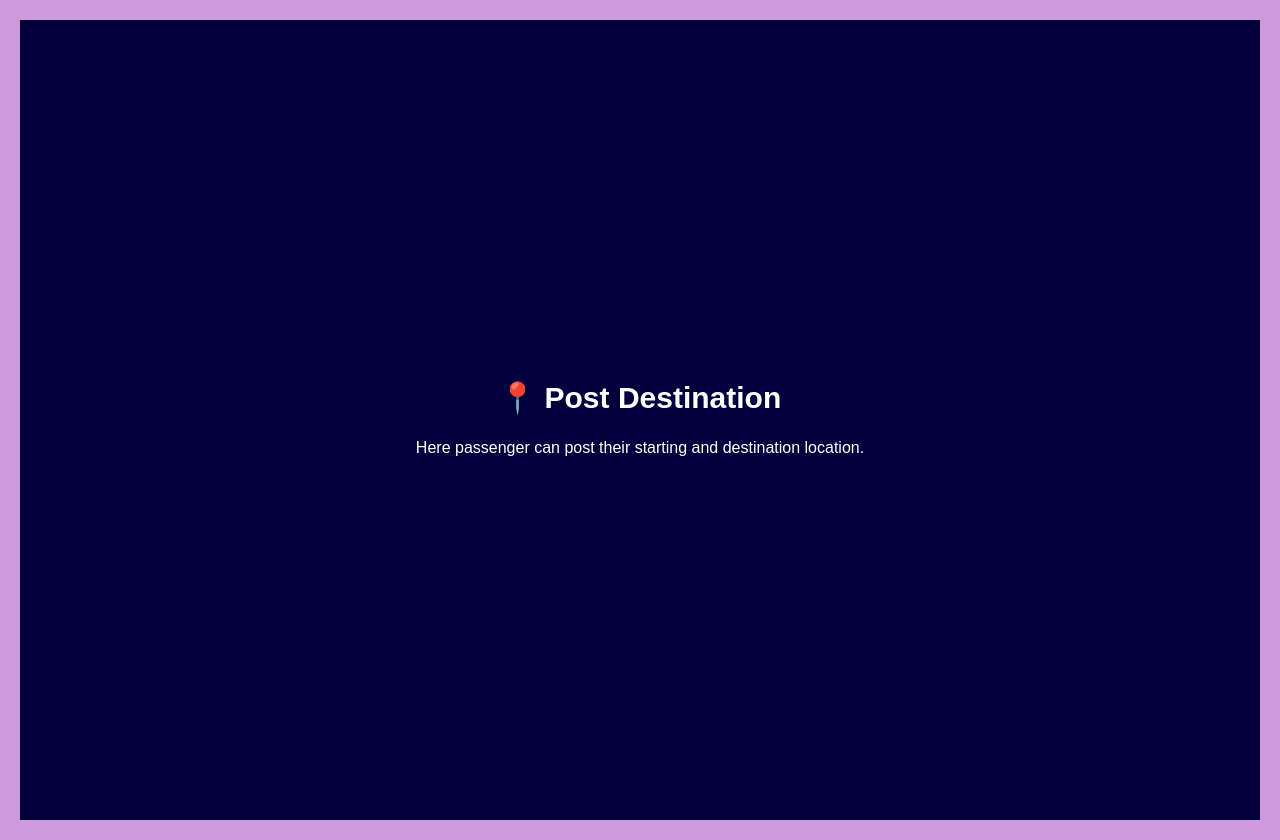
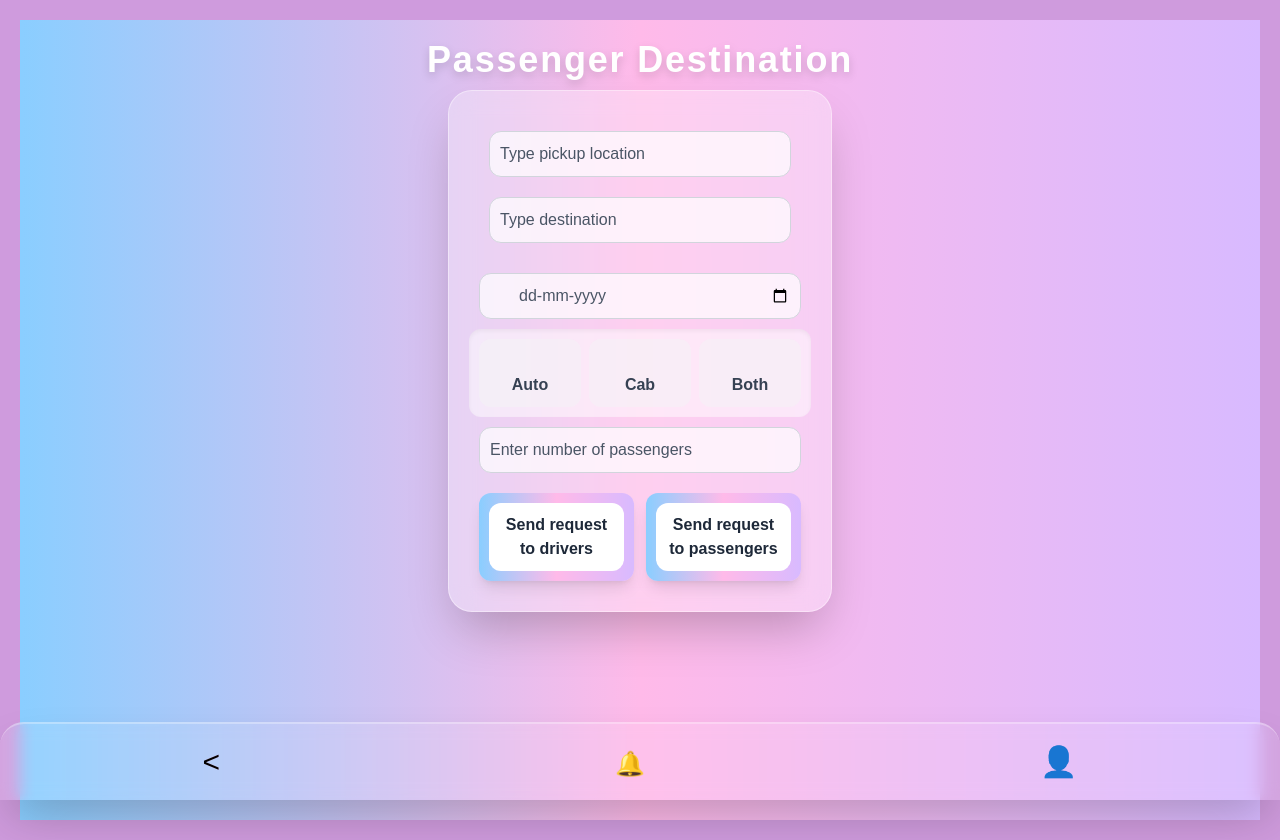
Before and after one commit to ellijane11/DSA-MINI-PROJECT, a Next.js app: page /passenger/destination in a window 1280 px wide. Built offline with nearby package versions, Linux system fonts and the light colour scheme.

Commit message:
Update page.tsx

```diff
--- a/src/app/passenger/destination/page.tsx
+++ b/src/app/passenger/destination/page.tsx
@@ -1,10 +1,231 @@
-import React from "react";
+"use client";
+import React, { useState } from "react";
+import Link from "next/link";
+import { FaMapMarkerAlt, FaCalendarAlt, FaTaxi, FaBusAlt, FaCar } from 'react-icons/fa';
+// Note: You may need to install react-icons: npm install react-icons
 
-export default function DestinationPage() {
+// --- Type Definitions ---
+
+interface FormData {
+    pickup: string;
+    destination: string;
+    date: string;
+    passengers: string;
+    selectedOption: "Auto" | "Cab" | "Both" | "";
+}
+
+interface ButtonWithGradientBorderProps {
+    children: React.ReactNode;
+    type: "submit" | "button";
+    onClick?: (e: React.MouseEvent<HTMLButtonElement>) => void;
+    gradientStyle: string;
+}
+
+interface NavLinkProps {
+    href: string;
+    children: React.ReactNode;
+    gradientStyle: string;
+}
+
+// --- Custom Components ---
+
+const ButtonWithGradientBorder: React.FC<ButtonWithGradientBorderProps> = ({ children, type, onClick, gradientStyle }) => (
+    <div
+        className="flex-1 p-[2px] rounded-xl shadow-lg"
+        style={{ backgroundImage: gradientStyle }}
+    >
+        <button
+            type={type}
+            onClick={onClick}
+            className="w-full py-3 rounded-xl font-bold bg-white text-gray-800 transition-colors duration-200 hover:bg-gray-50 active:bg-gray-100"
+        >
+            {children}
+        </button>
+    </div>
+);
+
+const NavLink: React.FC<NavLinkProps> = ({ href, children, gradientStyle }) => (
+    <Link
+        href={href}
+        className="text-3xl p-2 transition-transform duration-200 hover:scale-110"
+        style={{
+            backgroundImage: gradientStyle,
+            WebkitBackgroundClip: 'text',
+
+            backgroundClip: 'text',
+        }}
+    >
+        {children}
+    </Link>
+);
+
+// --- Main Component ---
+
+export default function PassengerDestination() {
+    const [formData, setFormData] = useState<FormData>({
+        pickup: "",
+        destination: "",
+        date: "",
+        passengers: "",
+        selectedOption: "",
+    });
+
+    const handleInputChange = (e: React.ChangeEvent<HTMLInputElement>) => {
+        const { name, value } = e.target;
+        setFormData(prev => ({ ...prev, [name as keyof FormData]: value }));
+    };
+
+    const handleOptionClick = (option: "Auto" | "Cab" | "Both") => {
+        setFormData(prev => ({ ...prev, selectedOption: option }));
+    };
+
+    const handleSendToPassengers = (e: React.MouseEvent<HTMLButtonElement>) => {
+        e.preventDefault();
+        console.log("Sending to passengers:", formData);
+        alert("Request sent to passengers! (demo placeholder)");
+    };
+
+    const handleSubmit = (e: React.FormEvent) => {
+        e.preventDefault();
+        console.log("Sending to drivers:", formData);
+        alert("Request sent to drivers! (demo placeholder)");
+    };
+
+    const mainGradient = "linear-gradient(to right, var(--btn-grad-start), var(--btn-grad-mid), var(--btn-grad-end))";
+    const btnGradient = "linear-gradient(90deg, #8aceff, #ffbae9, #d8baff)";
+
     return (
-        <div className="h-screen bg-[#01003d] text-white flex flex-col items-center justify-center">
-            <h1 className="text-3xl font-bold mb-4">📍 Post Destination</h1>
-            <p>Here passenger can post their starting and destination location.</p>
+        <div
+            className="min-h-screen text-black flex flex-col items-center pt-10 pb-20 px-4"
+            style={{ backgroundImage: mainGradient }}
+        >
+            {/* Title Section */}
+            <h1 className="text-4xl font-extrabold mb-10 text-white drop-shadow-lg tracking-wider">
+                Passenger Destination
+            </h1>
+
+            {/* Form Card (Frosted Glass Effect) */}
+            <div className="w-full max-w-sm mx-auto p-6 rounded-3xl shadow-2xl backdrop-blur-md bg-white/30 border border-white/40">
+                <form onSubmit={handleSubmit} className="space-y-6">
+
+                    {/* Pickup & Destination */}
+                    <div className="space-y-4">
+                        <div className="relative">
+                            <input
+                                type="text"
+                                id="pickup"
+                                name="pickup"
+                                placeholder="Type pickup location"
+                                required
+                                value={formData.pickup}
+                                onChange={handleInputChange}
+                                className="w-full pl-10 pr-4 py-3 rounded-xl bg-white/70 border border-gray-300 placeholder-gray-600 focus:outline-none focus:ring-2 focus:ring-pink-300 transition"
+                            />
+                            <FaMapMarkerAlt className="absolute left-3 top-1/2 transform -translate-y-1/2 text-pink-500" />
+                        </div>
+
+                        <div className="relative">
+                            <input
+                                type="text"
+                                id="destination"
+                                name="destination"
+                                placeholder="Type destination"
+                                required
+                                value={formData.destination}
+                                onChange={handleInputChange}
+                                className="w-full pl-10 pr-4 py-3 rounded-xl bg-white/70 border border-gray-300 placeholder-gray-600 focus:outline-none focus:ring-2 focus:ring-pink-300 transition"
+                            />
+                            <FaCar className="absolute left-3 top-1/2 transform -translate-y-1/2 text-purple-500" />
+                        </div>
+                    </div>
+
+                    {/* Date Input with FIX for Overlap */}
+                    <div className="relative">
+                        <input
+                            type="date"
+                            id="date"
+                            name="date"
+                            required
+                            value={formData.date}
+                            onChange={handleInputChange}
+                            // FIX: Hide native text when empty and ensure consistent styling
+                            className={`w-full pl-10 pr-4 py-3 rounded-xl bg-white/70 border border-gray-300 text-gray-800 appearance-none focus:outline-none focus:ring-2 focus:ring-pink-300 transition
+                                ${formData.date === "" ? "text-transparent" : ""}`}
+                        />
+                        <FaCalendarAlt className="absolute left-3 top-1/2 transform -translate-y-1/2 text-blue-500 pointer-events-none" />
+                        {/* FIX: Only show custom placeholder if the field is empty (to prevent overlap) */}
+                        {formData.date === "" && (
+                            <span className="absolute left-10 top-1/2 transform -translate-y-1/2 text-gray-600 pointer-events-none">dd-mm-yyyy</span>
+                        )}
+                    </div>
+
+                    {/* Ride Options with FIX for Alignment */}
+                    <div className="flex gap-2 justify-between mt-4 p-2 bg-white/50 rounded-xl shadow-inner">
+                        {/* Define options with a consistent structure */}
+                        {([
+                            { label: "Auto", icon: <FaBusAlt /> },
+                            { label: "Cab", icon: <FaTaxi /> },
+                            { label: "Both", icon: null }
+                        ] as const).map(({ label, icon }) => (
+                            <button
+                                key={label}
+                                type="button"
+                                onClick={() => handleOptionClick(label as "Auto" | "Cab" | "Both")}
+                                className={`flex flex-col items-center flex-1 py-3 rounded-xl font-semibold transition-all duration-200
+                                ${formData.selectedOption === label
+                                    ? "bg-white text-black shadow-lg ring-2 ring-pink-500 transform scale-105"
+                                    : "bg-gray-100/50 text-gray-700 hover:bg-white/80"
+                                }`}
+                            >
+                                {/* FIX: Always render a span with a height to reserve space for the icon */}
+                                <span className="text-xl mb-1 h-6 flex items-center justify-center">
+                                    {icon}
+                                </span>
+                                {label}
+                            </button>
+                        ))}
+                    </div>
+
+                    {/* Passengers Input */}
+                    <div className="relative">
+                        <input
+                            type="number"
+                            id="passengers"
+                            name="passengers"
+                            min="1"
+                            max="10"
+                            placeholder="Enter number of passengers"
+                            required
+                            value={formData.passengers}
+                            onChange={handleInputChange}
+                            className="w-full p-3 rounded-xl bg-white/70 border border-gray-300 placeholder-gray-600 focus:outline-none focus:ring-2 focus:ring-pink-300 transition"
+                        />
+                    </div>
+
+                    {/* Action Buttons */}
+                    <div className="flex gap-3 pt-4">
+                        <ButtonWithGradientBorder type="submit" gradientStyle={btnGradient}>
+                            Send request to drivers
+                        </ButtonWithGradientBorder>
+                        <ButtonWithGradientBorder type="button" onClick={handleSendToPassengers} gradientStyle={btnGradient}>
+                            Send request to passengers
+                        </ButtonWithGradientBorder>
+                    </div>
+                </form>
+            </div>
+
+            {/* Bottom Nav */}
+            <nav className="fixed bottom-0 left-0 w-full flex justify-around items-center py-4 z-50 bg-white/10 backdrop-blur-sm shadow-2xl rounded-t-3xl border-t-2 border-white/30">
+                <NavLink href="/passenger" gradientStyle={btnGradient}>
+                    &lt;
+                </NavLink>
+                <NavLink href="/requests" gradientStyle={btnGradient}>
+                    <span className="text-2xl"> 🔔</span>
+                </NavLink>
+                <NavLink href="/profile" gradientStyle={btnGradient}>
+                    👤
+                </NavLink>
+            </nav>
         </div>
     );
 }
```
